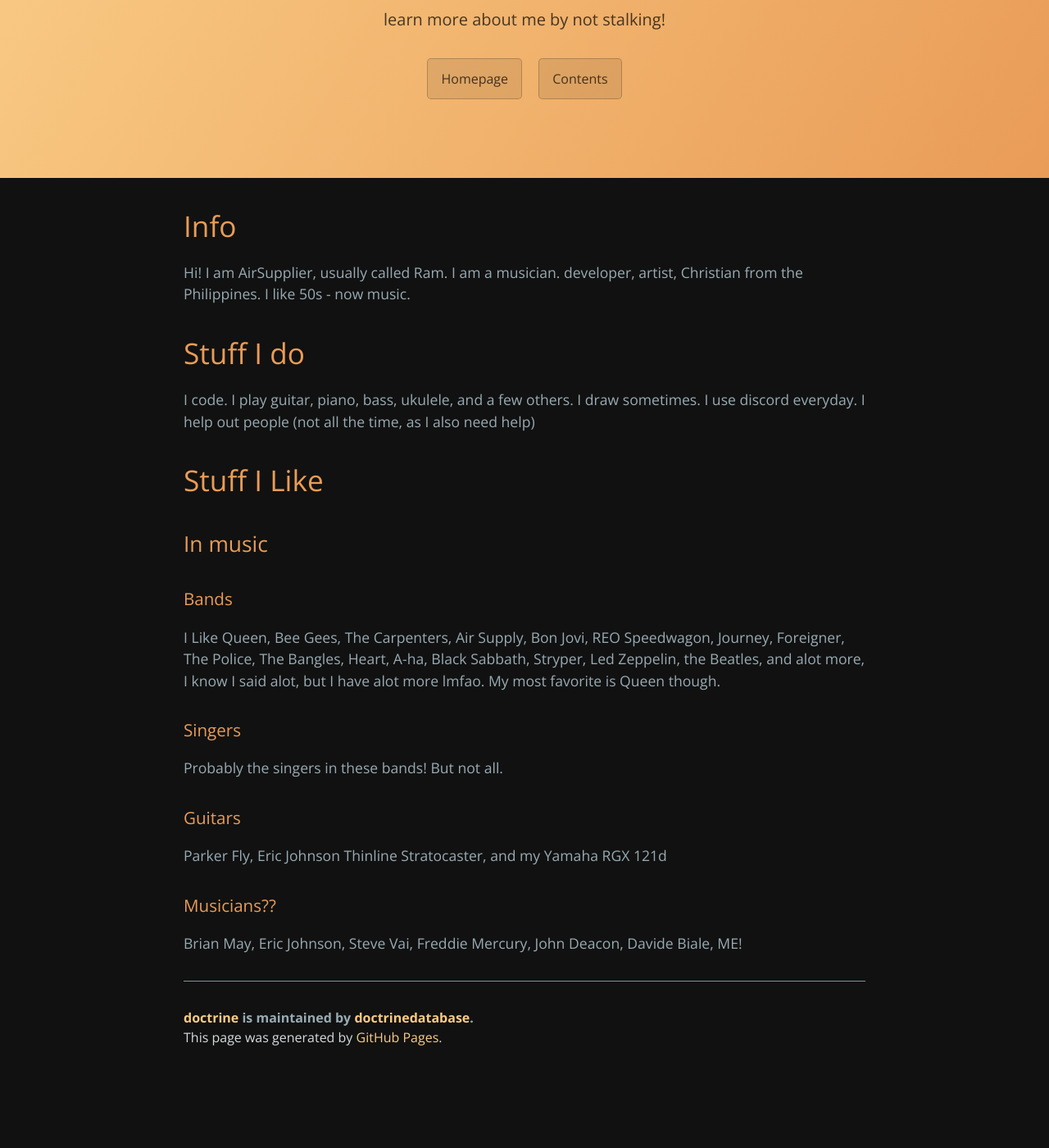
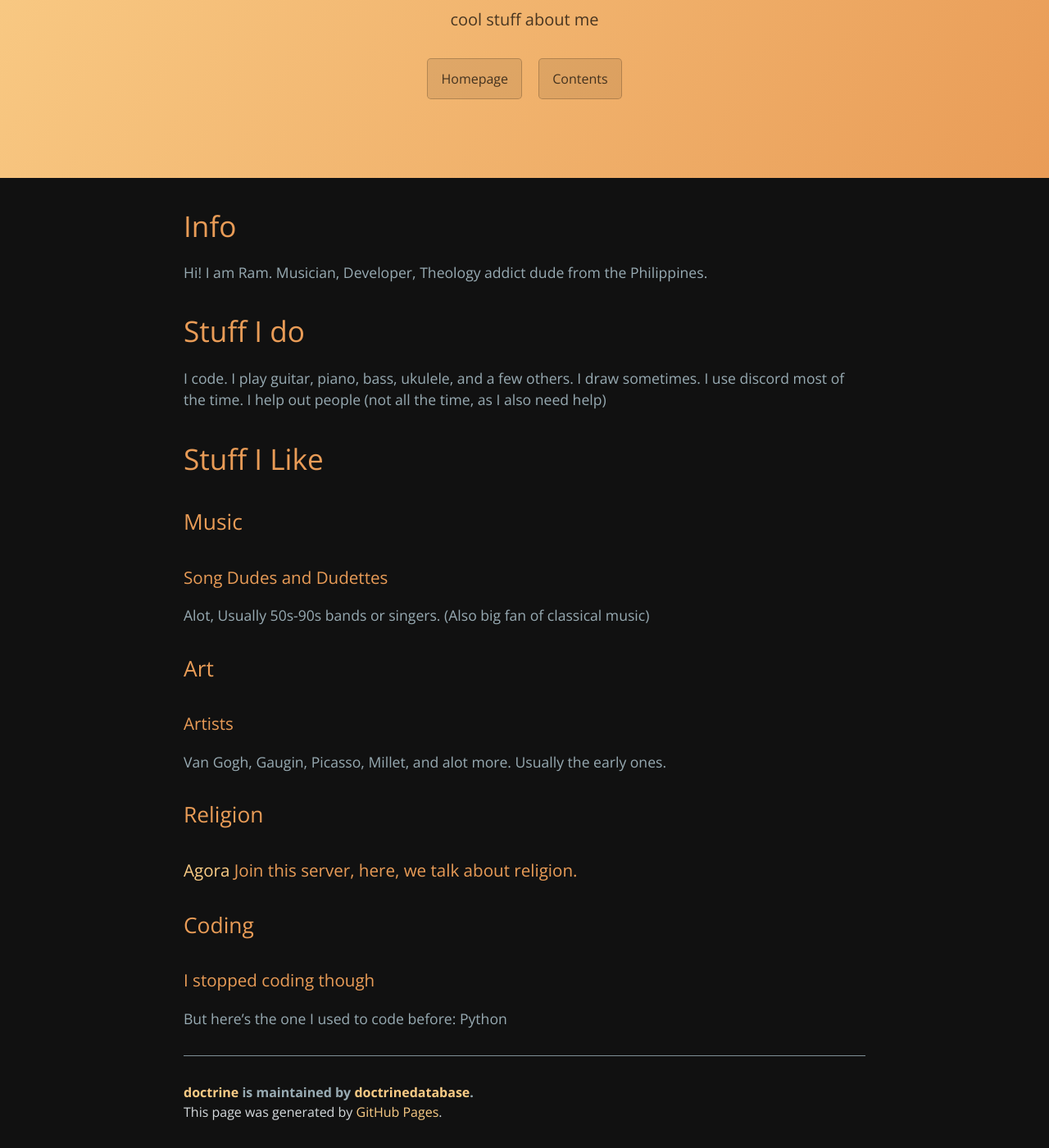
Before and after one commit to doctrinedatabase/doctrine, a Jekyll site: the page built from aboutme.md, in a window 1280 px wide and 1400 px high, scrolled down 166 px. Shown: the whole window at 82% size. Built offline with Jekyll 4.4.1, drawn with Linux system fonts in a browser that asks for light colours; before the commit the page ends 1475 px from its top, so only the background shows below that.

Commit message:
Update aboutme.md

```diff
--- a/aboutme.md
+++ b/aboutme.md
@@ -1,29 +1,34 @@
 ---
 layout: default
 title: About Me
-description: learn more about me by not stalking!
+description: cool stuff about me
 ---
 
 # Info
-Hi! I am AirSupplier, usually called Ram.
-I am a musician. developer, artist, Christian from the Philippines.
-I like 50s - now music.
+Hi! I am Ram.
+Musician, Developer, Theology addict dude from the Philippines.
 
 # Stuff I do
 I code.
 I play guitar, piano, bass, ukulele, and a few others.
 I draw sometimes.
-I use discord everyday.
+I use discord most of the time.
 I help out people (not all the time, as I also need help)
 
 # Stuff I Like
-## In music
-### Bands
-I Like Queen, Bee Gees, The Carpenters, Air Supply, Bon Jovi, REO Speedwagon, Journey, Foreigner, The Police, The Bangles, Heart, A-ha, Black Sabbath, Stryper, Led Zeppelin, the Beatles, and alot more, I know I said alot, but I have alot more lmfao.
-My most favorite is Queen though.
-### Singers
-Probably the singers in these bands! But not all.
-### Guitars
-Parker Fly, Eric Johnson Thinline Stratocaster, and my Yamaha RGX 121d
-### Musicians??
-Brian May, Eric Johnson, Steve Vai, Freddie Mercury, John Deacon, Davide Biale, ME!
+## Music
+### Song Dudes and Dudettes
+
+Alot, Usually 50s-90s bands or singers.
+(Also big fan of classical music)
+
+## Art
+### Artists
+Van Gogh, Gaugin, Picasso, Millet, and alot more. Usually the early ones.
+
+## Religion
+### [Agora](https://discord.gg/vpquegxZJQ) Join this server, here, we talk about religion.
+
+## Coding
+### I stopped coding though
+But here's the one I used to code before: Python
```
